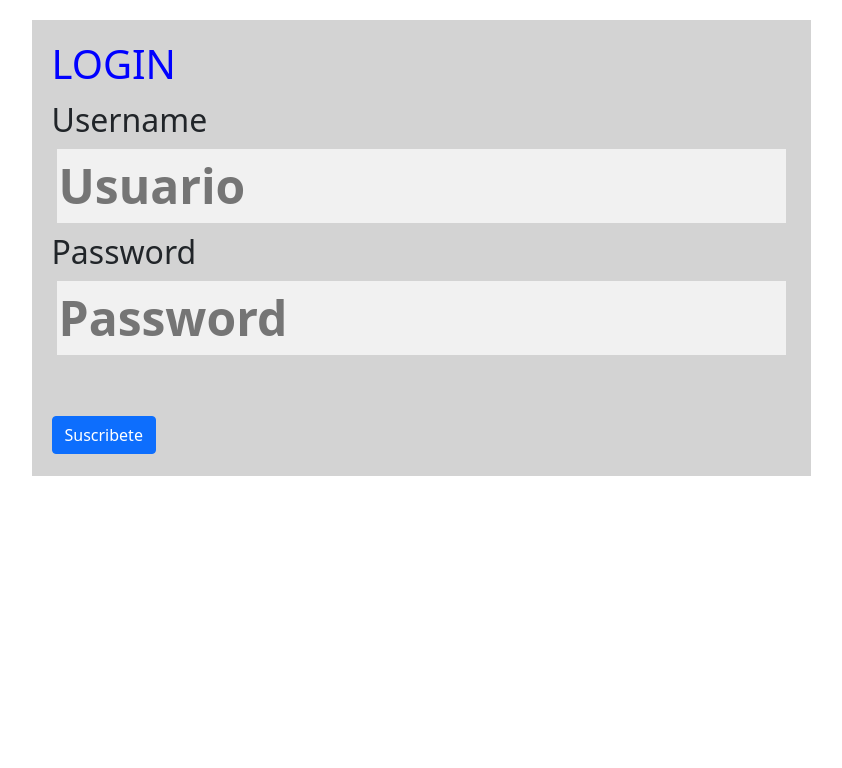
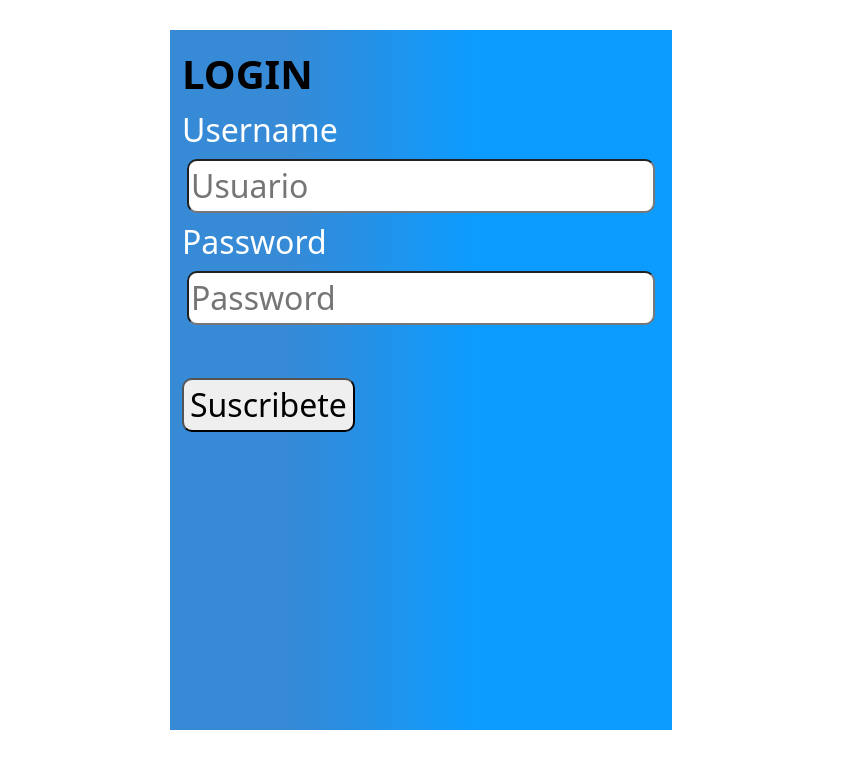
Before and after one commit to LuisVera1/Reto-React18g, a React (Create React App) app: page /login in a window 1280 px wide. Shown: the top 768 px of the page, without its empty margins (219-1061 px from the left). Built offline with nearby package versions, Linux system fonts and the light colour scheme.

Commit message:
add styles

```diff
--- a/src/pages/Login/Login.css
+++ b/src/pages/Login/Login.css
@@ -1,3 +1,35 @@
 div {
   font-size: 2rem;
 }
+.container {
+  margin-top: 30px;
+  padding: 20px;
+  height: 700px;
+  background: rgb(54, 138, 214);
+  background: linear-gradient(
+    90deg,
+    rgba(54, 138, 214, 1) 24%,
+    rgba(0, 151, 255, 0.9528186274509804) 61%
+  );
+}
+
+.form-control-user {
+  border-radius: 10px;
+}
+
+.form-control-password {
+  border-radius: 10px;
+}
+
+.titleLogin {
+  color: black;
+  text-align: "center";
+  font-weight: 700;
+}
+.form_login {
+  color: white;
+}
+
+.button-login {
+  border-radius: 10px;
+}
--- a/src/pages/Login/index.jsx
+++ b/src/pages/Login/index.jsx
@@ -42,16 +42,13 @@ export default function Login() {
 
   return (
     <div>
-      <div
-        className="container"
-        style={{ background: "lightgray", marginTop: 20, padding: 20 }}
-      >
+      <div className="container">
         <form className="form_login">
           <div>
-            <h1 style={{ color: "blue", textalign: "center" }}>LOGIN</h1>
+            <h1 className="titleLogin">LOGIN</h1>
             <div>Username</div>
             <Input
-              className="form-control-title"
+              className="form-control-user"
               name="user"
               type="email"
               placeholder="Usuario"
@@ -63,7 +60,7 @@ export default function Login() {
           <div>
             <div>Password</div>
             <Input
-              className="form-control-title"
+              className="form-control-password"
               name="password"
               placeholder="Password"
               id="floatingTextareaTitle"
@@ -75,7 +72,7 @@ export default function Login() {
           <button
             type="submit"
             onClick={onLogin}
-            className="btn btn-primary"
+            className="button-login"
             value="Login"
           >
             Suscribete
```
